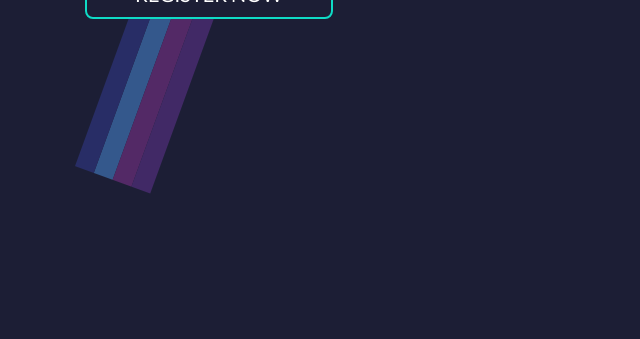
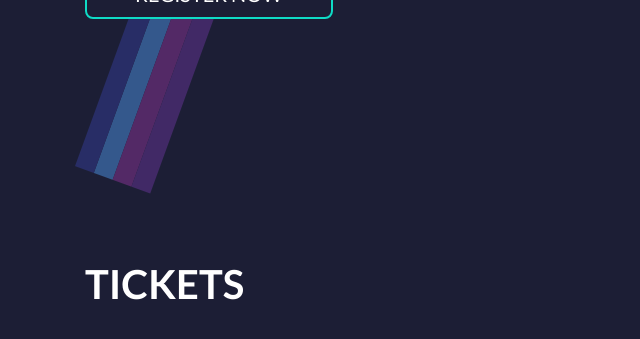
Before and after one commit to TechnologyMasters/functions.events, a Jekyll site: the page built from _collections/_events/2018/toronto.md, in a window 1280 px wide and 900 px high, scrolled down 736 px. Shown: the top 339 px of the window, without its empty margins (0-640 px from the left). Built offline with Jekyll 4.4.1, drawn with Linux system fonts in a browser that asks for light colours; comment, search, counter and statistics services are not loaded; some of the changed text lies outside the part shown.

Commit message:
fix(tickets): simple and easy tickets

```diff
--- a/_config.yml
+++ b/_config.yml
@@ -11,6 +11,8 @@
 
 exclude:
   - ssl
+  - Dockerfile
+  - docker-compose.yml
 
 collections:
   events:
--- a/_includes/header.html
+++ b/_includes/header.html
@@ -15,7 +15,7 @@
     <a class="nav-link active" href="/{{ year }}/{{ city }}">Home</a>
     {% if speakers.size > 0 %}
       <a class="nav-link" href="#speakers">Speakers</a>
-      <a class="nav-link" href="#schedule">Schedule</a>
+      <!-- <a class="nav-link" href="#schedule">Schedule</a> -->
       <!-- <a class="nav-link" href="/{{ year }}/{{ city }}/speakers/">Speakers</a> -->
       <!-- <a class="nav-link" href="/{{ year }}/{{ city }}/schedule/">Schedule</a> -->
     {% endif %}
@@ -32,20 +32,6 @@
       <a class="nav-link" href="/events">Past Events</a>
     {% endif %}
 
-    <a id="header-ticket" class="nav-link btn btn-primary" href="{{ event.tickets }}">Reserve Your Spot</a>
+    <a class="nav-link btn btn-primary" href="#tickets">Reserve Your Spot</a>
   </nav>
 </header>
-
-<script type="text/javascript">
-  var exampleCallback = function () {
-    console.log('Order complete!')
-  }
-
-  window.EBWidgets.createWidget({
-    widgetType: 'checkout',
-    eventId: '47131227771',
-    modal: true,
-    modalTriggerElementId: 'header-ticket',
-    onOrderComplete: exampleCallback
-  })
-</script>
--- a/_layouts/home.html
+++ b/_layouts/home.html
@@ -23,7 +23,7 @@
 
       <div class="lead mb-5">{{ content }}</div>
 
-      <a href="{{ page.tickets }}" class="btn btn-lg btn-primary px-5" id="body-ticket">Register Now</a>
+      <a href="#tickets" class="btn btn-lg btn-primary px-5" id="body-ticket">Register Now</a>
     </section>
 
     <section>
@@ -35,7 +35,7 @@
           <td colspan="2"><span>Canada</span>{{ page.city }}</td>
         </tr>
         <tr>
-          <td colspan="2"><span>Venue</span> <a href="#map">{{ page.venue }}</a></td>
+          <td colspan="2"><span>Venue</span> <a href="#location">{{ page.venue }}</a></td>
         </tr>
       </table>
     </section>
@@ -43,8 +43,8 @@
 </div>
 
 {% if speakers.size > 0 %}
-  <div class="container w-100 pt-5 my-5">
-    <h2 id="speakers" class="my-5">Speakers</h2>
+  <div class="container w-100 my-5">
+    <h2 id="speakers" class="py-5">Speakers</h2>
     <div class="row">
       {% for speaker in speakers %}
         <div class="speaker col-sm-4 my-3">
@@ -57,9 +57,29 @@
   </div>
 {% endif %}
 
+{% if page.eventbrite %}
+  <div class="container w-100 h-100 my-5">
+    <h2 id="tickets" class="py-5">Tickets</h2>
+    <div id="eventbrite-widget-container-{{ page.eventbrite }}" class="h-75"></div>
+
+    <script type="text/javascript">
+      window.EBWidgets.createWidget({
+        // Required
+        widgetType: 'checkout',
+        eventId: '{{ page.eventbrite }}',
+        iframeContainerId: 'eventbrite-widget-container-{{ page.eventbrite }}',
+
+        // Optional
+        iframeContainerHeight: 500,
+        onOrderComplete: () => console.log('Order complete!')
+      })
+    </script>
+  </div>
+{% endif %}
+
 {% if partners.size > 0 %}
-  <div class="container w-100 pt-5 my-5">
-    <h2 id="partners" class="my-5">Partners</h2>
+  <div class="container w-100 my-5">
+    <h2 id="partners" class="py-5">Partners</h2>
 
     {% for partner in site.partners %}
       <div class="partner col-sm-4 my-3">
@@ -70,27 +90,18 @@
 {% endif %}
 
 {% if speaker.size > 0 %}
-  <div class="container w-100 pt-5 my-5">
-    <h2 id="schedule" class="my-5">Schedule</h2>
+  <div class="container w-100 my-5">
+    <h2 id="schedule" class="py-5">Schedule</h2>
   </div>
 {% endif %}
 
+<div class="container w-100 my-5">
+  <h2 id="location" class="py-5">Location</h2>
+  <p>{{ page.venue }}</p>
+</div>
+
 <!-- {% include footer.html %} -->
-<div id="map" class="w-100 h-100"></div>
+<div id="map" class="container w-100 h-50"></div>
 
 <script src="https://maps.googleapis.com/maps/api/js?key=AIzaSyDOs6YXRoFe_HJKsUaRYSthoY8JWKEQnWM"></script>
 <script src="/js/map.js"></script>
-
-<script type="text/javascript">
-  var exampleCallback = function () {
-    console.log('Order complete!')
-  }
-
-  window.EBWidgets.createWidget({
-    widgetType: 'checkout',
-    eventId: '47131227771',
-    modal: true,
-    modalTriggerElementId: 'body-ticket',
-    onOrderComplete: exampleCallback
-  })
-</script>
```
Also changed, not shown: _collections/_events/2017/toronto.md (+1 -1 lines), _collections/_events/2018/toronto.md (+1 -1 lines).
